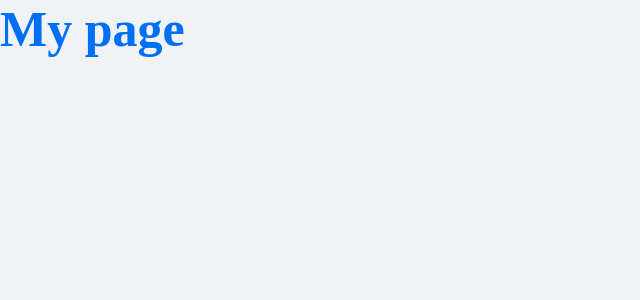
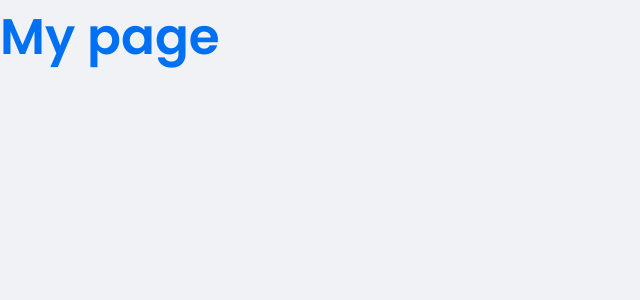
Before and after one commit to fischerafael/dt-money, a Next.js app: page / in a window 1280 px wide. Shown: the top 300 px of the page, without its empty margins (0-640 px from the left). Built offline with nearby package versions, Linux system fonts and the light colour scheme.

Commit message:
finish font configuration

```diff
--- a/src/styles/global.ts
+++ b/src/styles/global.ts
@@ -39,6 +39,24 @@ const reset = css`
     -webkit-font-smoothing: antialiased;
   }
 
+  body,
+  input,
+  textarea,
+  button {
+    font-family: "Poppins", sans-serif;
+    font-weight: 400;
+  }
+
+  h1,
+  h2,
+  h3,
+  h4,
+  h5,
+  h5,
+  strong {
+    font-weight: 600;
+  }
+
   button {
     cursor: pointer;
   }
```
